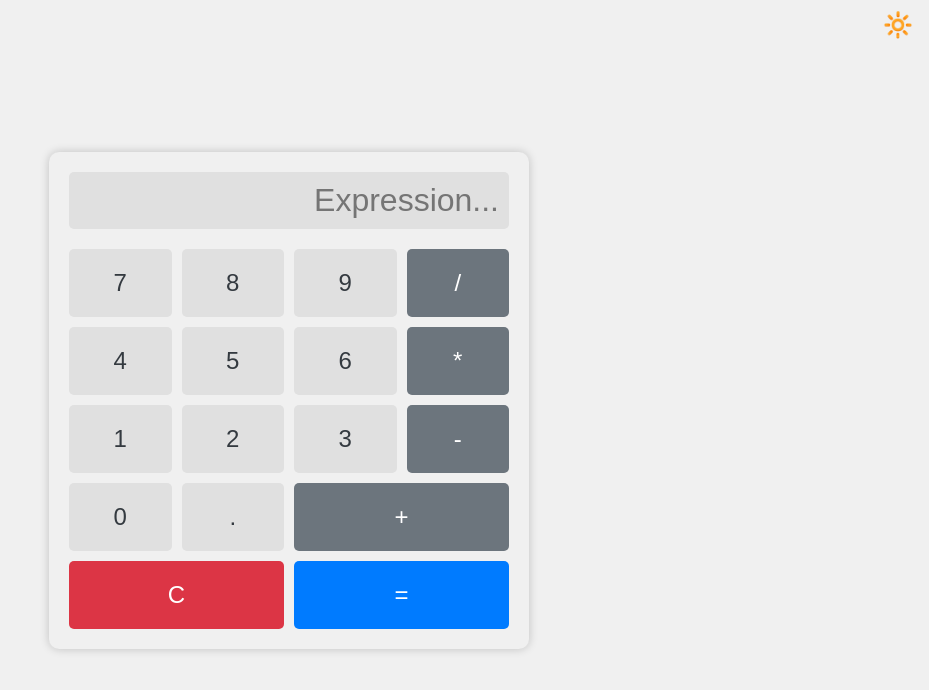
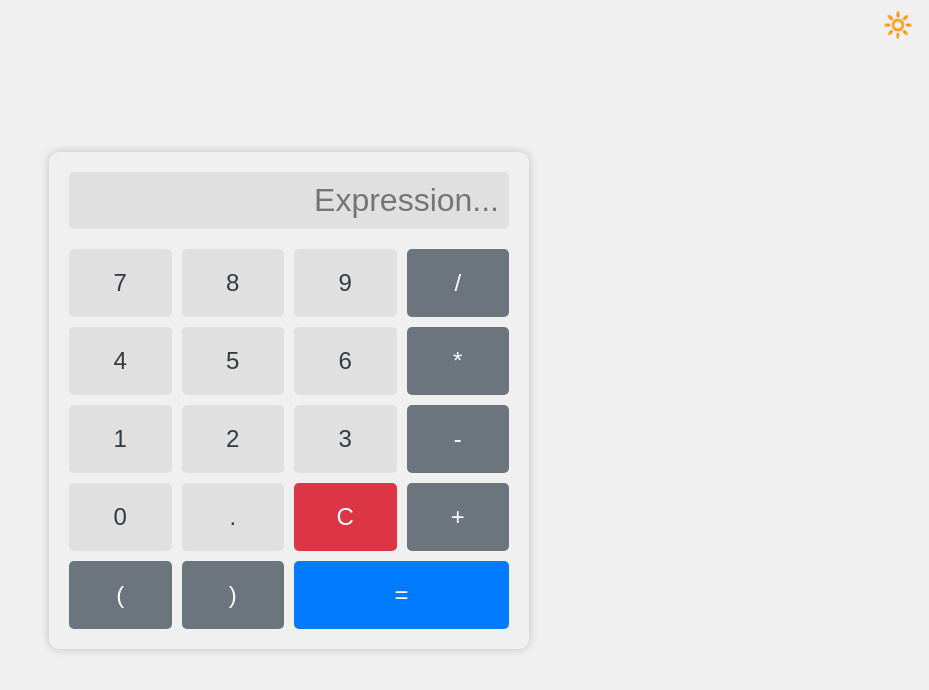
Before and after one commit to R-udren/calculator, a website: page index.html in a window 1280 px wide. Shown: the whole page, without its empty margins (351-1280 px from the left). Drawn offline with Linux system fonts and the light colour scheme.

Commit message:
Added brackets

```diff
--- a/index.html
+++ b/index.html
@@ -30,8 +30,10 @@
         <button class="btn mod" data-value="-">-</button>
         <button class="btn" data-value="0">0</button>
         <button class="btn" data-value=".">.</button>
+        <button class="btn mod clear" data-value="C">C</button>
         <button class="btn mod plus" data-value="+">+</button>
-        <button class="btn mod clear" data-value="C">C</button>
+        <button class="btn mod" data-value="(">(</button>
+        <button class="btn mod" data-value=")">)</button>
         <button class="btn mod enter" data-value="=">=</button>
     </div>
 </div>
--- a/style.css
+++ b/style.css
@@ -113,7 +113,6 @@ body {
 .btn.clear {
     background-color: var(--danger-color);
     color: white;
-    grid-column: span 2;
 }
 
 .btn.clear:hover {
@@ -123,7 +122,6 @@ body {
 .btn.plus {
     background-color: var(--secondary-color);
     color: white;
-    grid-column: span 2;
 }
 
 .btn.plus:hover {
```
